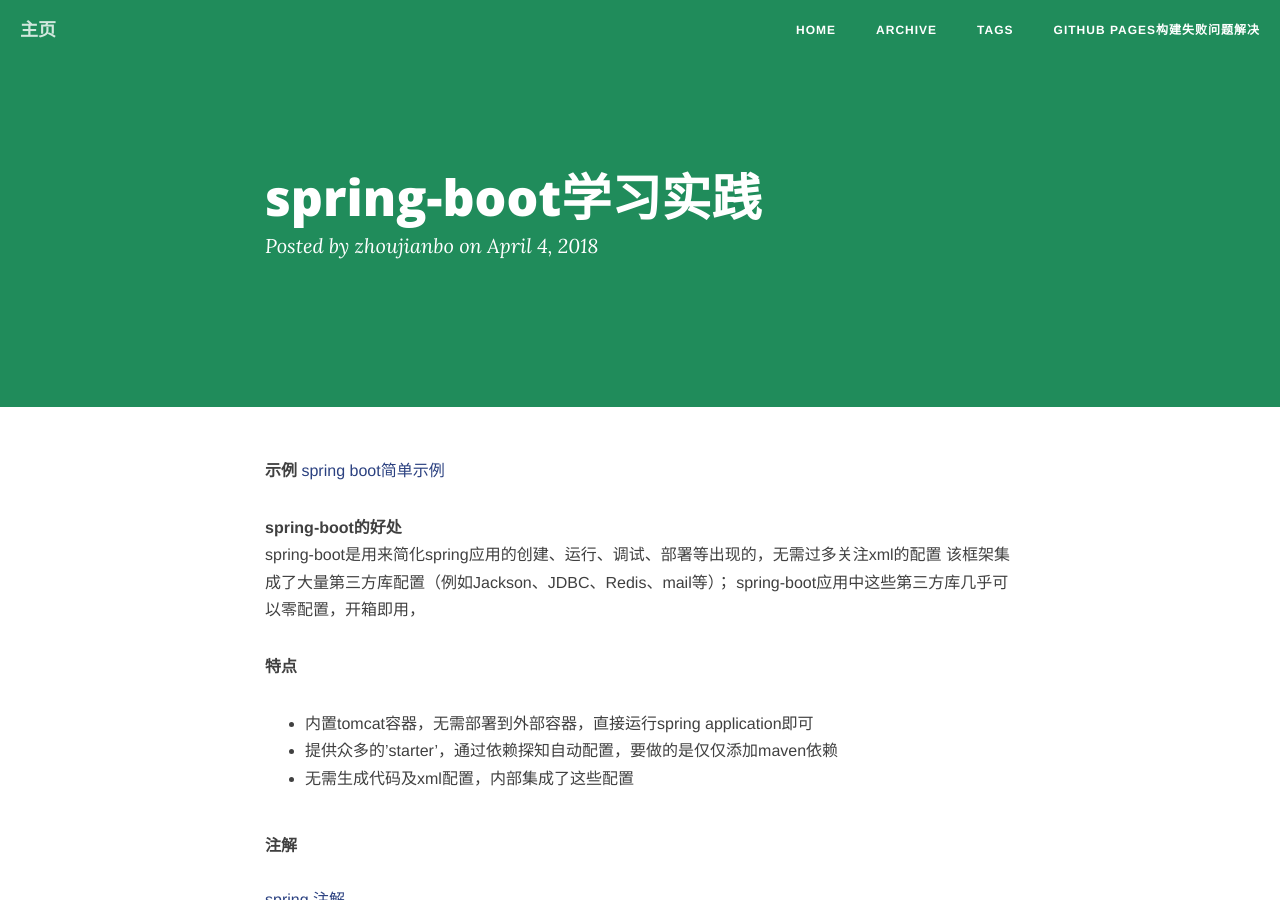
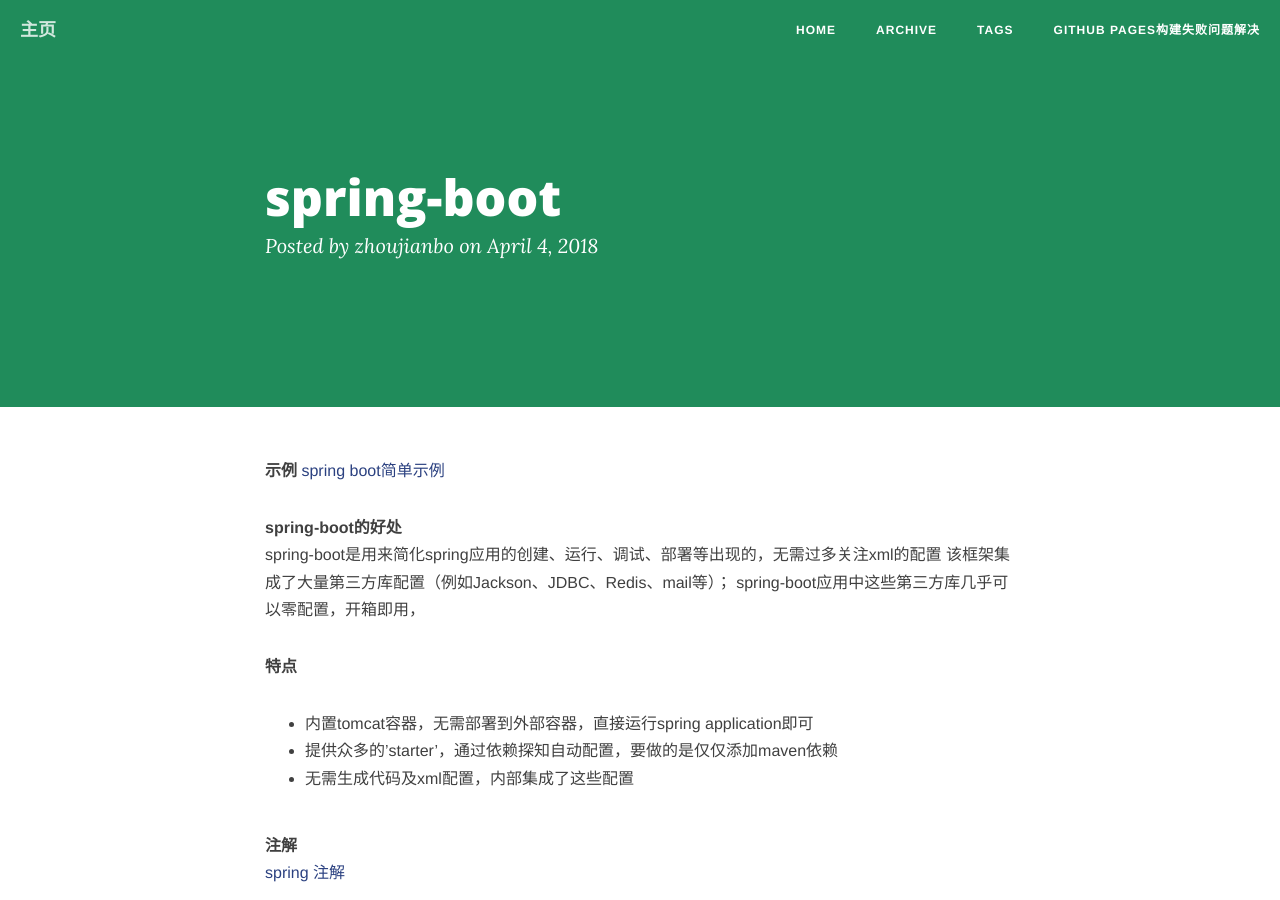
Before and after one commit to ZhouJianBoPro/ZhouJianBoPro.github.io, a Jekyll site: the page built from _posts/2018-04-04-spring-boot.md, in a window 1280 px wide and 900 px high. Built offline with Jekyll 4.4.1, drawn with Linux system fonts in a browser that asks for light colours; nearby versions of some CDN libraries; comment, search, counter and statistics services are not loaded.

Commit message:
defalut commit；

```diff
--- a/_posts/2018-04-04-spring-boot.md
+++ b/_posts/2018-04-04-spring-boot.md
@@ -1,6 +1,6 @@
 ---
 layout: post
-title: spring-boot学习实践
+title: spring-boot
 date: 2018-04-04
 categories: spring
 tags: [spring-boot]
@@ -27,4 +27,4 @@ spring-boot应用中这些第三方库几乎可以零配置，开箱即用，
 [spring-boot整合mybatis](http://boopro.cn/spring/2018/04/09/spring-boot-mybatis/)
 
 **spring-boot中redis的使用**<br/>
-[spring-boot中redis的使用](http://boopro.cn/spring/2018/04/10/spring-boot-redis/)
+[spring-boot中redis的使用](http://boopro.cn/spring/2018/04/04/spring-boot-redis/)
```
